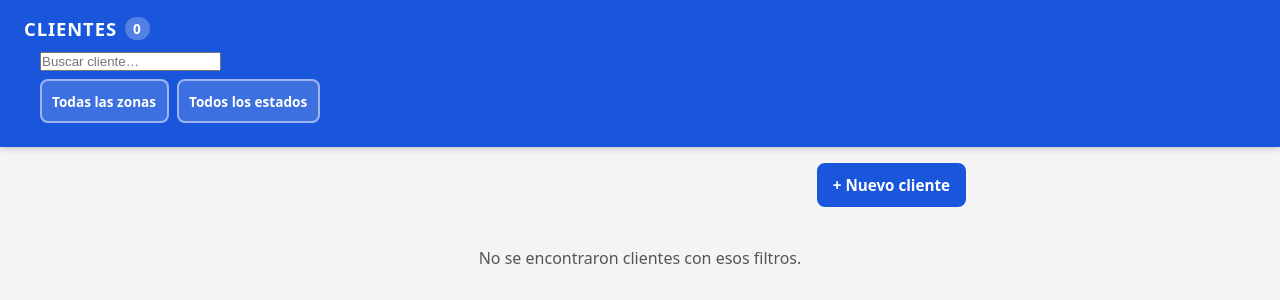
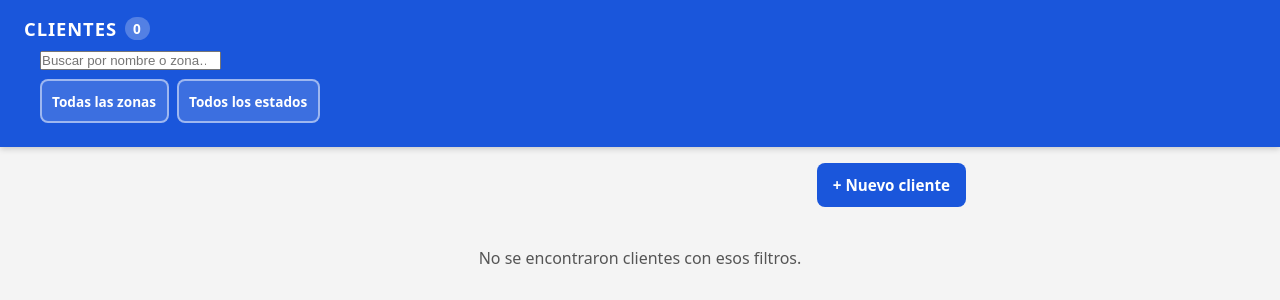
Before and after one commit to Sandeje96/Mundolimp_calle, a FastAPI app: page /clientes in a window 1280 px wide. Shown: the top 300 px of the page. Run offline with FastAPI, Linux system fonts and the light colour scheme; data that the repository does not hold is empty; some libraries are stand-ins or nearby versions.

Commit message:
fix: busqueda predictiva por palabras + HTMX local + spinner de carga

```diff
--- a/main.py
+++ b/main.py
@@ -252,8 +252,13 @@ async def clientes_lista(request: Request, q: str = "", zona: str = "", estado:
     params: list = []
 
     if q:
-        sql += " AND nombre_norm ILIKE %s"
-        params.append(f"%{normalizar_nombre(q)}%")
+        # Dividir el query en palabras: cada palabra debe aparecer
+        # en el nombre O en la zona. Así "GOM QUAR" encuentra
+        # "GOMERIA..." de la zona Quaranta.
+        palabras = normalizar_nombre(q).split()
+        for palabra in palabras:
+            sql += " AND (nombre_norm ILIKE %s OR UPPER(zona) ILIKE %s)"
+            params.extend([f"%{palabra}%", f"%{palabra}%"])
 
     if zona:
         sql += " AND zona = %s"
--- a/static/styles.css
+++ b/static/styles.css
@@ -604,6 +604,24 @@ ul, ol {
 .buscador-wrap {
   padding: var(--esp-s) var(--esp-m) 4px;
   background: var(--primario);
+  display: flex;
+  align-items: center;
+  gap: 8px;
+}
+
+/* Spinner de búsqueda — HTMX lo muestra durante la petición */
+.buscador-spinner {
+  font-size: 1rem;
+  /* htmx-indicator: oculto por defecto, visible con opacity durante request */
+  opacity: 0;
+  transition: opacity 0.15s;
+  flex-shrink: 0;
+}
+
+/* HTMX pone esta clase mientras carga */
+.htmx-indicator.htmx-request,
+.htmx-request .htmx-indicator {
+  opacity: 1;
 }
 
 .filtros-wrap {
--- a/templates/base.html
+++ b/templates/base.html
@@ -45,8 +45,8 @@
     </a>
   </nav>
 
-  <!-- HTMX desde CDN (14 KB gzip) -->
-  <script src="https://unpkg.com/htmx.org@1.9.12/dist/htmx.min.js" integrity="sha384-ujb1lZYygJmzgSwoxRggbCHcjc0rB2uodhGaSEuhsA5KSXS2HCHrFD08i86FmQk" crossorigin="anonymous"></script>
+  <!-- HTMX desde archivo local (no depende del CDN en producción) -->
+  <script src="/static/htmx.min.js"></script>
   {% block scripts %}{% endblock %}
 </body>
 </html>
--- a/templates/clientes.html
+++ b/templates/clientes.html
@@ -12,15 +12,17 @@
     id="q"
     name="q"
     value="{{ q }}"
-    placeholder="Buscar cliente…"
+    placeholder="Buscar por nombre o zona…"
     class="input-buscar"
     hx-get="/clientes"
-    hx-trigger="input changed delay:300ms, search"
+    hx-trigger="input changed delay:200ms, search"
     hx-target="#lista-clientes"
-    hx-include="#q,#zona-sel,#estado-sel"
+    hx-include="#zona-sel,#estado-sel"
+    hx-indicator="#buscador-spinner"
     autocomplete="off"
-    aria-label="Buscar cliente por nombre"
+    aria-label="Buscar cliente por nombre o zona"
   >
+  <span id="buscador-spinner" class="buscador-spinner htmx-indicator">⏳</span>
 </div>
 <div class="filtros-wrap">
   <select id="zona-sel" name="zona" class="select-filtro"
```
